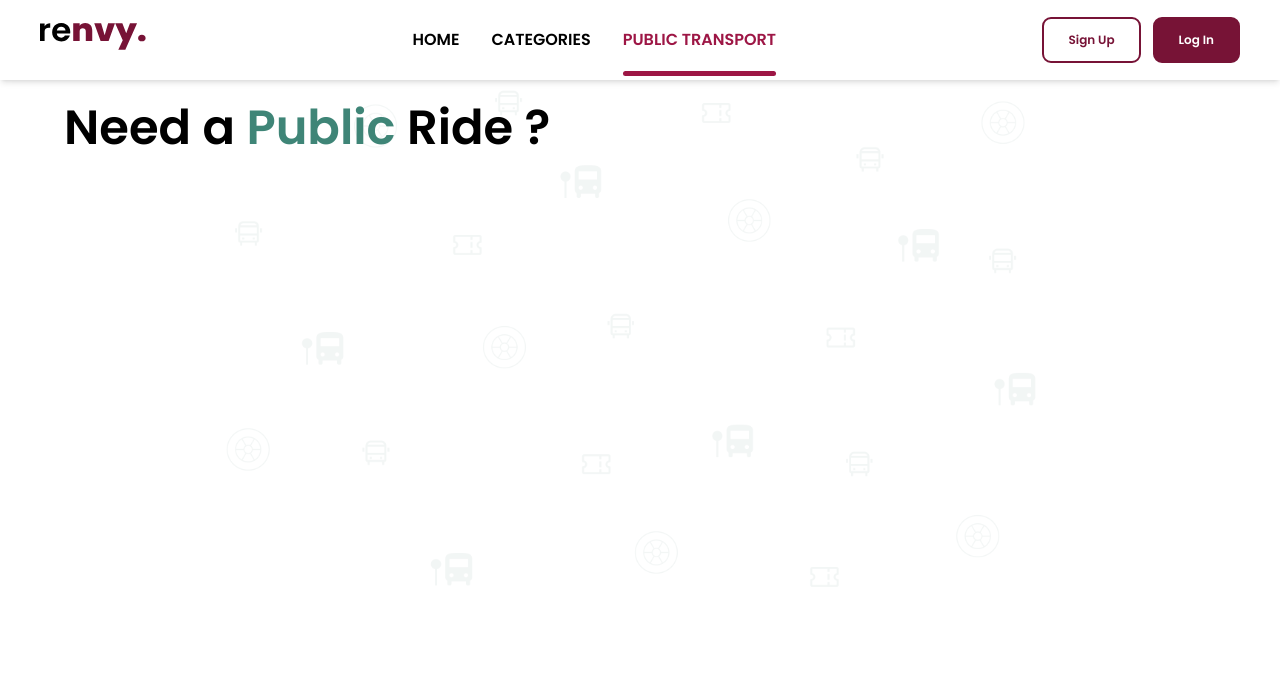
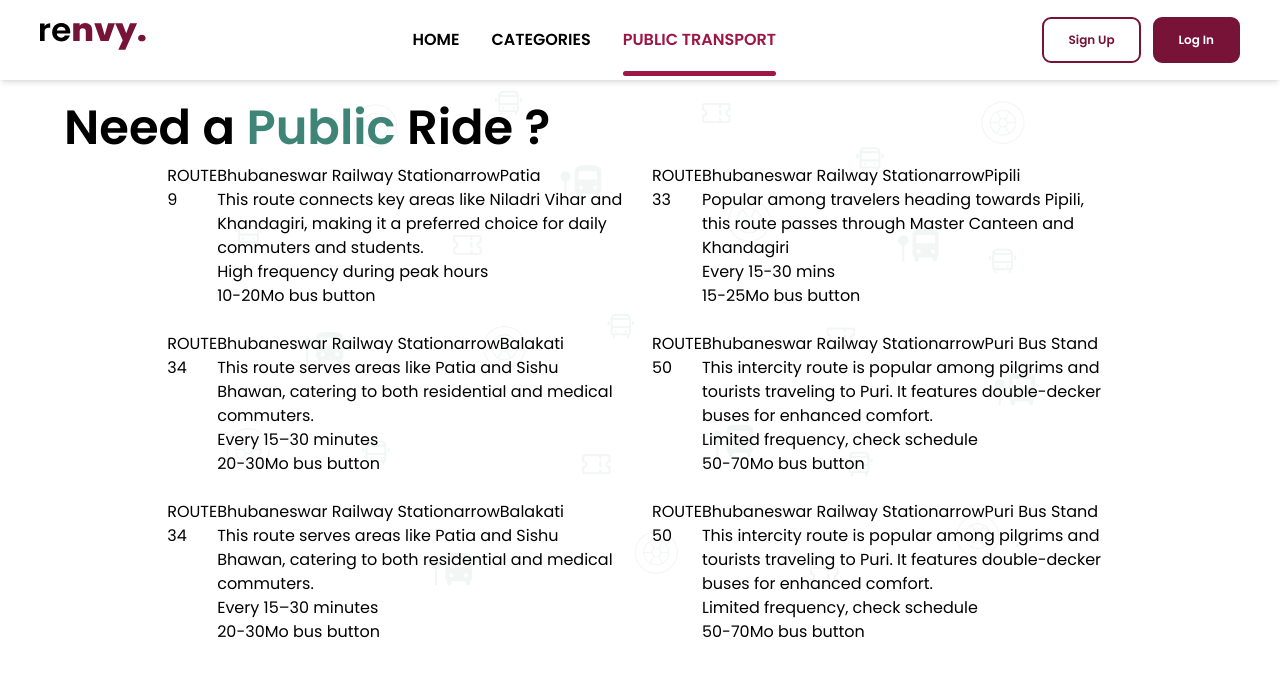
Before and after one commit to ojaswit10/Renvy, a React (Vite) app: page /public-transport in a window 1280 px wide. Shown: the top 676 px of the page. Built offline with nearby package versions, Linux system fonts and the light colour scheme.

Commit message:
add public transport structure

```diff
--- a/src/components/PublicTransport.jsx
+++ b/src/components/PublicTransport.jsx
@@ -12,6 +12,29 @@ const PublicTransport = () => {
               Need a <span className="text-g-4">Public</span> Ride ?
             </h1>
           </div>
+          <div className="flex flex-wrap justify-center gap-6">
+            {publicRoutes.map((route) => (
+              <div key={route.id} className="flex w-[40%]">
+                <div className="flex flex-col">
+                  <h1>ROUTE</h1>
+                  <div>{route.no}</div>
+                </div>
+                <div className="flex flex-col">
+                  <div className="flex">
+                    <div>{route.from}</div>
+                    <div>arrow</div>
+                    <div>{route.to}</div>
+                  </div>
+                  <div>{route.description}</div>
+                  <div>{route.frequency}</div>
+                  <div className="flex">
+                    <div>{route.fare}</div>
+                    <div>Mo bus button</div>
+                  </div>
+                </div>
+              </div>
+            ))}
+          </div>
         </div>
         <div>
           <img src={background2} alt="public" className="opacity-6 z-0" />
```
